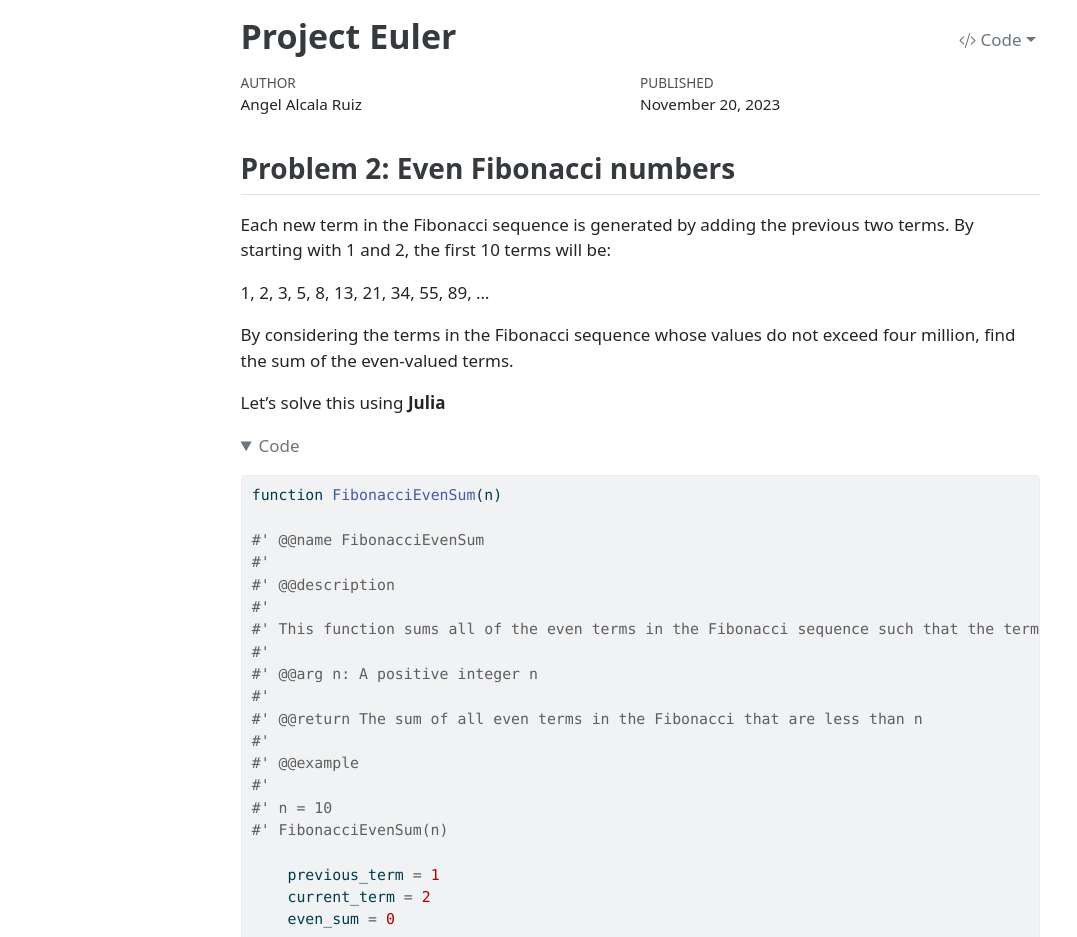
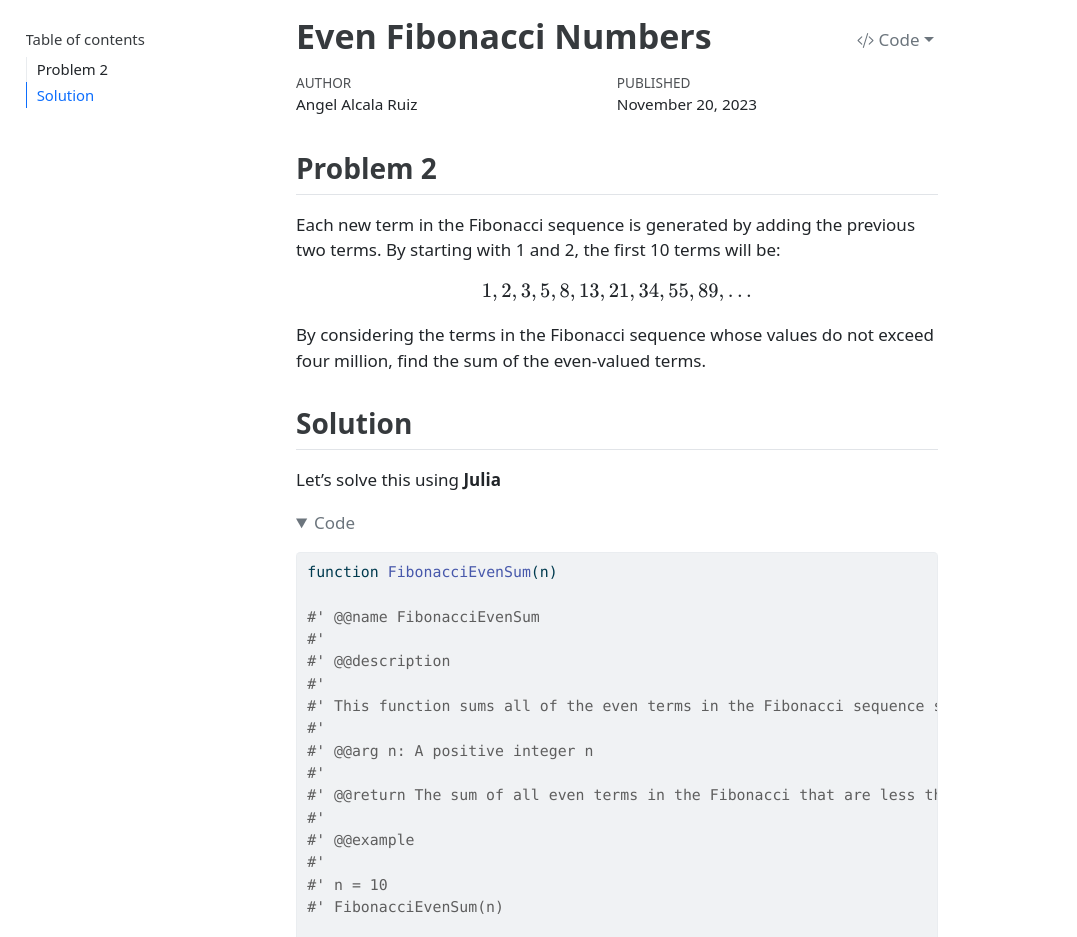
Before and after one commit to dejesusalcala/project-euler-2, a plain HTML site: page index.html in a window 1280 px wide. Shown: the top 937 px of the page, without its empty margins (0-1077 px from the left). Drawn offline with nearby package versions, Linux system fonts and the light colour scheme.

Commit message:
update to index.html

```diff
--- a/index.html
+++ b/index.html
@@ -9,7 +9,7 @@
 <meta name="author" content="Angel Alcala Ruiz">
 <meta name="dcterms.date" content="2023-11-20">
 
-<title>Project Euler</title>
+<title>Even Fibonacci Numbers</title>
 <style>
 code{white-space: pre-wrap;}
 span.smallcaps{font-variant: small-caps;}
@@ -70,18 +70,31 @@ pre > code.sourceCode > span > a:first-child::before { text-decoration: underlin
 <link href="index_files/libs/bootstrap/bootstrap-icons.css" rel="stylesheet">
 <link href="index_files/libs/bootstrap/bootstrap.min.css" rel="stylesheet" id="quarto-bootstrap" data-mode="light">
 
+  <script src="https://polyfill.io/v3/polyfill.min.js?features=es6"></script>
+  <script src="https://cdn.jsdelivr.net/npm/mathjax@3/es5/tex-chtml-full.js" type="text/javascript"></script>
 
 </head>
 
-<body class="fullcontent">
+<body>
 
-<div id="quarto-content" class="page-columns page-rows-contents page-layout-article">
+<div id="quarto-content" class="page-columns page-rows-contents page-layout-article toc-left">
+<div id="quarto-sidebar-toc-left" class="sidebar toc-left">
+  <nav id="TOC" role="doc-toc" class="toc-active">
+    <h2 id="toc-title">Table of contents</h2>
 
+  <ul>
+  <li><a href="#problem-2" id="toc-problem-2" class="nav-link active" data-scroll-target="#problem-2">Problem 2</a></li>
+  <li><a href="#solution" id="toc-solution" class="nav-link" data-scroll-target="#solution">Solution</a></li>
+  </ul>
+</nav>
+</div>
+<div id="quarto-margin-sidebar" class="sidebar margin-sidebar">
+</div>
 <main class="content" id="quarto-document-content">
 
 <header id="title-block-header" class="quarto-title-block default">
 <div class="quarto-title">
-<div class="quarto-title-block"><div><h1 class="title">Project Euler</h1><button type="button" class="btn code-tools-button dropdown-toggle" id="quarto-code-tools-menu" data-bs-toggle="dropdown" aria-expanded="false"><i class="bi"></i> Code</button><ul class="dropdown-menu dropdown-menu-end" aria-labelelledby="quarto-code-tools-menu"><li><a id="quarto-show-all-code" class="dropdown-item" href="javascript:void(0)" role="button">Show All Code</a></li><li><a id="quarto-hide-all-code" class="dropdown-item" href="javascript:void(0)" role="button">Hide All Code</a></li></ul></div></div>
+<div class="quarto-title-block"><div><h1 class="title">Even Fibonacci Numbers</h1><button type="button" class="btn code-tools-button dropdown-toggle" id="quarto-code-tools-menu" data-bs-toggle="dropdown" aria-expanded="false"><i class="bi"></i> Code</button><ul class="dropdown-menu dropdown-menu-end" aria-labelelledby="quarto-code-tools-menu"><li><a id="quarto-show-all-code" class="dropdown-item" href="javascript:void(0)" role="button">Show All Code</a></li><li><a id="quarto-hide-all-code" class="dropdown-item" href="javascript:void(0)" role="button">Hide All Code</a></li></ul></div></div>
 </div>
 
 
@@ -108,11 +121,16 @@ pre > code.sourceCode > span > a:first-child::before { text-decoration: underlin
 
 </header>
 
-<section id="problem-2-even-fibonacci-numbers" class="level2">
-<h2 class="anchored" data-anchor-id="problem-2-even-fibonacci-numbers">Problem 2: Even Fibonacci numbers</h2>
+<section id="problem-2" class="level2">
+<h2 class="anchored" data-anchor-id="problem-2">Problem 2</h2>
 <p>Each new term in the Fibonacci sequence is generated by adding the previous two terms. By starting with 1 and 2, the first 10 terms will be:</p>
-<p>1, 2, 3, 5, 8, 13, 21, 34, 55, 89, …</p>
+<p><span class="math display">\[
+1, 2, 3, 5, 8, 13, 21, 34, 55, 89, ...
+\]</span></p>
 <p>By considering the terms in the Fibonacci sequence whose values do not exceed four million, find the sum of the even-valued terms.</p>
+</section>
+<section id="solution" class="level2">
+<h2 class="anchored" data-anchor-id="solution">Solution</h2>
 <p>Let’s solve this using <strong>Julia</strong></p>
 <div class="cell" data-execution_count="3">
 <details open="">
```
Also changed, not shown: 1 other file.
